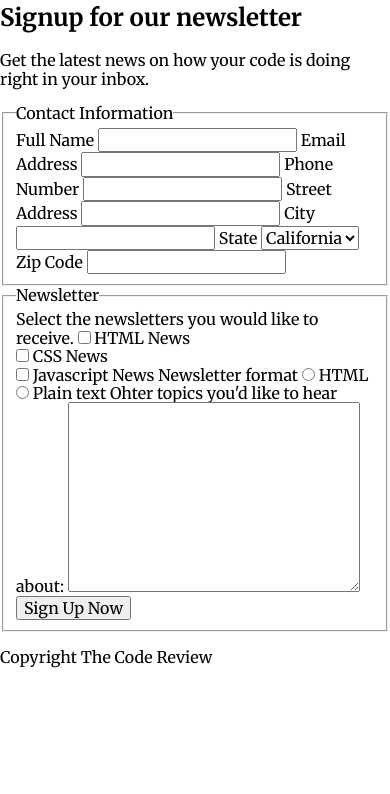
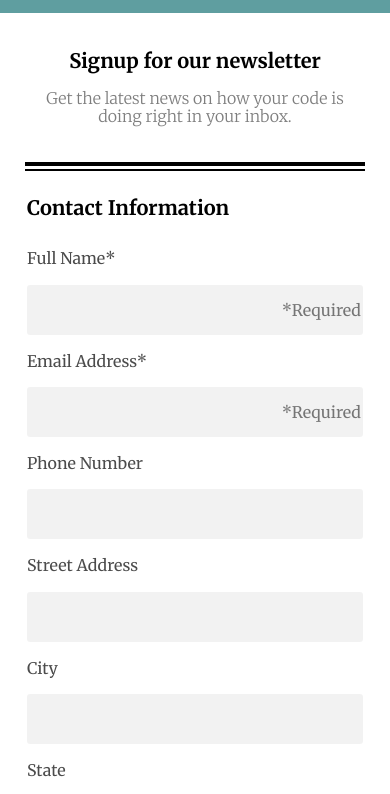
Before and after one commit to florian-bam/Tech-Degree-Project-3, a plain HTML site: page index.html in a window 390 px wide. Shown: the part 76-870 px from the top of the page. Before the commit the page ends 844 px from the top, so only its background shows below. Drawn offline with Linux system fonts and the light colour scheme.

Commit message:
mobile ready, no media queries

```diff
--- a/CSS/style.css
+++ b/CSS/style.css
@@ -7,13 +7,130 @@ body {
 * {
     box-sizing: border-box;
 }
+body {
+    text-align: center;
+}
+main,
+footer {
+    margin: 0 25px;
+}
 
 /* Base Styles */
+h1 {
+    color: #fff;
+    font-size: 25px;
+    padding: 30px 0;
+    margin: 0;
+}
+h2 {
+    font-size: 20px;
+    padding-top: 20px;
+}
+label {
+    opacity: 70%;
+    text-align: left;
+    padding: 17px 0;
+}
+input,
+select,
+textarea {
+    background-color: rgba(0, 0, 0, .05);
+    border: none;
+    border-radius: 3px;
+    height: 50px;
+}
+fieldset {
+    padding: 0.35em 0 0.625em;
+}
+button {
+    width: 80vw;
+    padding: 20px 0;
+    margin: 30px 0;
+    border: none;
+    border-radius: 6px;
+    background-color: teal;
+    color: #fff;
+}
 
 /* Main Styles */
-:focus {
-
+header {
+    width: 100%;
+    background-color: cadetblue;
+}
+h2+p {
+    font-weight: 300;
+    opacity: 50%;
+    padding-bottom: 20px;
+}
+fieldset {
+    border: none;
+}
+input {
+    text-align: end;
+}
+label,
+input,
+textarea,
+legend {
+    display: block;
+    /* padding: 5px 0; */
+}
+legend {
+    font-size: 20px;
+    font-weight: 700;
+    text-align: left;
+    padding: 25px 0;
+}
+footer>p {
+    font-style: italic;
+    opacity: 50%;
+}
+/* Class Selectors */
+.contact-information,
+.newsletter {
+    display: flex;
+    border-top: solid 2px black;
+    margin: 3px 0 0;
+}
+.top-intro {
+    border-bottom: solid 4px black;
+}
+.flex {
+    display: flex;
+    flex-direction: column;
+}
+.flex-row {
+    display: flex;
+    flex-direction: row;
+    /* margin-top: auto;
+    padding-top: auto; */
 }
 
+/* Attribute Selectors + Combinators  */
+input[type="checkbox"],
+input[type="radio"] {
+    padding: 10px;
+}
+input[id="zip"] {
+    width: 50%;
+}
+
+/* Pseudo Classes */
+:focus {
+    border: solid 3px rgb(1, 1, 92);
+    border-radius: 3px;
+}
+fieldset>label:nth-child(2) {
+    padding-top: 0;
+}
 
 /* Media Queries */
+@media and screen (min-width:768px) {
+    main,
+    footer {
+        max-width:800px;
+    }
+    button {
+        max-width: 33vw;
+    }
+}
--- a/index.html
+++ b/index.html
@@ -5,27 +5,28 @@
         <link rel="stylesheet" href="css/normalize.css">
         <link rel="stylesheet" href="css/style.css">
         <link rel="preconnect" href="https://fonts.gstatic.com">
-        <link href="https://fonts.googleapis.com/css2?family=Merriweather:ital,wght@0,400;0,700;1,400&display=swap" rel="stylesheet">
+<link href="https://fonts.googleapis.com/css2?family=Merriweather:ital,wght@0,300;0,400;0,700;1,400&display=swap" rel="stylesheet">
     </head>
     <body>
         <header>
             <h1>THE CODE REVIEW</h1>
         </header>
         <main>
-            <div>
+            <div class="top-intro">
                 <h2>Signup for our newsletter</h2>
                 <p>Get the latest news on how your code is doing right in your inbox.</p>
             </div>
             <div>
                 <form action="index.html" method="POST">
-                    <fieldset>
+                    <div class="contact-information flex">
+                        <fieldset class="flex">
                             <legend>Contact Information</legend>
 
-                        <label for="name">Full Name</label>
-                        <input type="text" id="name" name="user_name">
+                            <label for="name">Full Name*</label>
+                            <input type="text" id="name" name="user_name" placeholder="*Required">
 
-                        <label for="email">Email Address</label>
-                        <input type="email" id="email" name="user_email">
+                            <label for="email">Email Address*</label>
+                            <input type="email" id="email" name="user_email" placeholder="*Required">
 
                             <label for="phone">Phone Number</label>
                             <input type="tel" id="phone" name="user_phone">
@@ -38,6 +39,7 @@
 
                             <label for="state">State</label>
                             <select name="user_state" id="state">
+                                <option value="none">Choose State</option>
                                 <option value="california">California</option>
                                 <option value="florida">Florida</option>
                                 <option value="texas">Texas</option>
@@ -48,32 +50,44 @@
                             <label for="zip">Zip Code</label>
                             <input type="text" id="zip" name="user_zip">
                         </fieldset>
-                    <fieldset>
+                    </div>
+                    <div class="newsletter">
+                        <fieldset class="flex">
                             <legend>Newsletter</legend>
 
                             <label>Select the newsletters you would like to receive.</label>
+                            <div class="flex-row">
                                 <input type="checkbox" id="html-news" value="html-news" name="newsletter-topic">
-                        <label for="html-news">HTML News</label>
-                        <br>
+                                <label for="html-news">&nbsp;&nbsp;&nbsp;HTML News</label>
+                            </div>
 
+                            <div class="flex-row">
                                 <input type="checkbox" id="css-news" value="css-news" name="newsletter-topic">
-                        <label for="css-news">CSS News</label>
-                        <br>
+                                <label for="css-news">&nbsp;&nbsp;&nbsp;CSS News</label>
+                            </div>
+
+                            <div class="flex-row">
                                 <input type="checkbox" id="js-news" value="js-news" name="newsletter-topic">
-                        <label for="js-news">Javascript News</label>
+                                <label for="js-news">&nbsp;&nbsp;&nbsp;Javascript News</label>
+                            </div>
 
                             <label>Newsletter format</label>
+                            <div class="flex-row">
                                 <input type="radio" id="html-format" value="html-format" name="user_newsletter-format">
-                        <label for="html-format">HTML</label>
-                        <br>
+                                <label for="html-format">&nbsp;&nbsp;&nbsp;HTML</label>
+                            </div>
+
+                            <div class="flex-row">
                                 <input type="radio" id="plain_text-format" value="plain_text-format" name="user_newsletter-format">
-                        <label for="plain_text-format">Plain text</label>
+                                <label for="plain_text-format">&nbsp;&nbsp;&nbsp;Plain text</label>
+                            </div>
 
-                        <label for="topic-ideas">Ohter topics you'd like to hear about:</label>
-                        <textarea name="user_topic-ideas" id="topic-ideas" cols="30" rows="10"></textarea>
+                            <label for="topic-ideas">Other topics you'd like to hear about:</label>
+                            <textarea name="user_topic-ideas" id="topic-ideas" cols="20" rows="5"></textarea>
 
                             <button type="submit">Sign Up Now</button>
                         </fieldset>
+                    </div>
                 </form>
             </div>
         </main>
```
Lines whose indentation alone changed are shown as unchanged.
